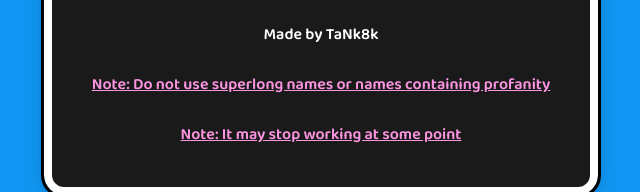
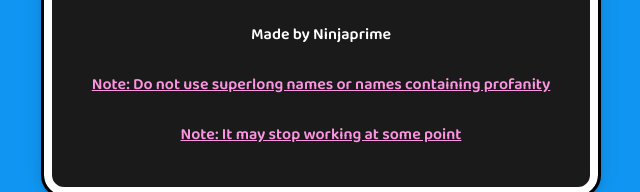
Before and after one commit to Ninjaprime875/ninjaprime875.github.io, a plain HTML site: page namechanger.html in a window 1280 px wide. Shown: the part 667-859 px from the top of the page, 327-967 px from the left. Drawn offline with Linux system fonts and the light colour scheme.

Commit message:
Update namechanger.html

```diff
--- a/namechanger.html
+++ b/namechanger.html
@@ -147,7 +147,7 @@
       <input type="checkbox" id="show" name="show" value="show" onclick="myFunction()">
       <label for="show"> Show Password</label><br><br>
       <button type="submit">Submit</button><br><br>
-      <span class="author">Made by TaNk8k</span><br><br>
+      <span class="author">Made by Ninjaprime</span><br><br>
       <span class="author" style="text-decoration: underline; color: #FC95E1 !important">Note: Do not use superlong names or names containing profanity</span><br><br>
       <span class="author" style="text-decoration: underline; color: #FC95E1 !important">Note: It may stop working at some point</span>
     </form>
```
